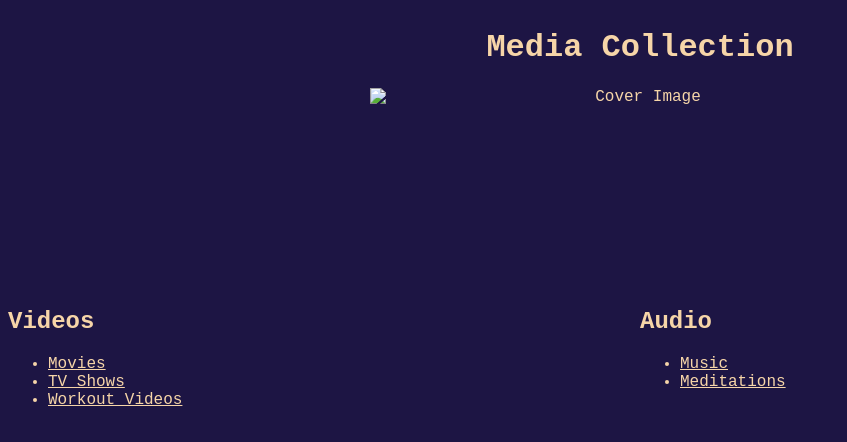
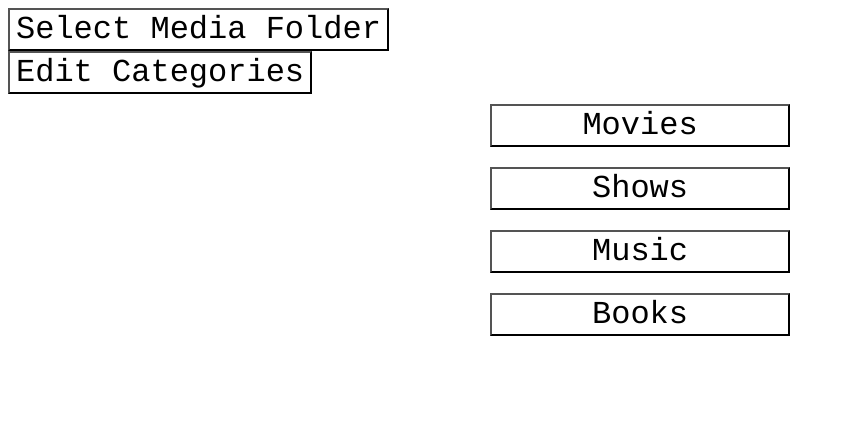
Before and after one commit to emmarkilcoyne/webtv, a plain HTML site: page index.html in a window 1280 px wide. Shown: the whole page, without its empty margins (0-847 px from the left). Drawn offline with Linux system fonts and the light colour scheme.

Commit message:
update index and styles to match new mockup layout

```diff
--- a/index.html
+++ b/index.html
@@ -2,43 +2,23 @@
 <html lang="en">
 
 <head>
-    <title>Web TV</title>
+    <title>Home</title>
     <link rel="stylesheet" href="styles.css">
 </head>
 
 <body>
-    <div class="box">
-        <h1>Media Collection</h1>
-    </div>
-    <div class="box"><img src="fish.jpeg" width="600" height="222" alt="Cover Image"></div>
 
-    <div class="container">
-        <div class="item">
-            <h2>Videos</h2>
+   <div class = "commands">
+   <button>Select Media Folder</button>
+   <button>Edit Categories</button>
+   </div>
 
-
-            <ul>
-                <li><a href="movies.html">Movies</a></li>
-                <li><a href="shows.html">TV Shows</a></li>
-                <li><a href="workout.html">Workout Videos</a></li>
-            </ul>
-
-        </div>
-
-        <div class="item">
-            <h2>Audio</h2>
-
-
-            <ul>
-                <li><a href="playlist.html">Music</a></li>
-                <li><a href="meditations.html">Meditations</a></li>
-
-            </ul>
-
-        </div>
-    </div>
-
-
+   <div class = "menu">
+   <button class = "category">Movies</button>
+   <button class = "category">Shows</button>
+   <button class = "category">Music</button>
+   <button class = "category">Books</button>
+   </div>
 
 </body>
 
--- /dev/null
+++ b/main.js
@@ -0,0 +1,6 @@
+
+
+// if there is no file path for the media file folder
+alert('No media file selected');
+// if there are no files in selected directory
+alert('No files in directory');
--- a/styles.css
+++ b/styles.css
@@ -1,34 +1,27 @@
 * {
-    font-family: 'Courier New', Courier, monospace;
-    color: #f6d5a8;
-    background-color: #1d1544;
+    font-family: OCR A Extended, Courier, monospace;
+    color: black;
+    font-size: 32px;
+}
+button{
+    background-color: white;
 }
 
-.box {
-    text-align: center;
-    display: flex;
-    justify-content: center;
+body{
+    background-color: white;
+}
+.commands button{
+    display: block;
 }
 
-.box2 {
-    text-align: left;
+.menu{
     display: flex;
-    justify-content: center;
+    flex-direction: column;
+    justify-content: space-between;
+    align-items: center;
 }
 
-.container {
-    display: flex;
-
+.category {
+    width: 300px;
+    margin: 10px;
 }
-
-.item {
-    flex: 1;
-    text-align: left;
-
-
-}
-
-img {
-    height: 200px;
-    width: auto;
-}
```
Also changed, not shown: directory.html (renamed from movies.html).
